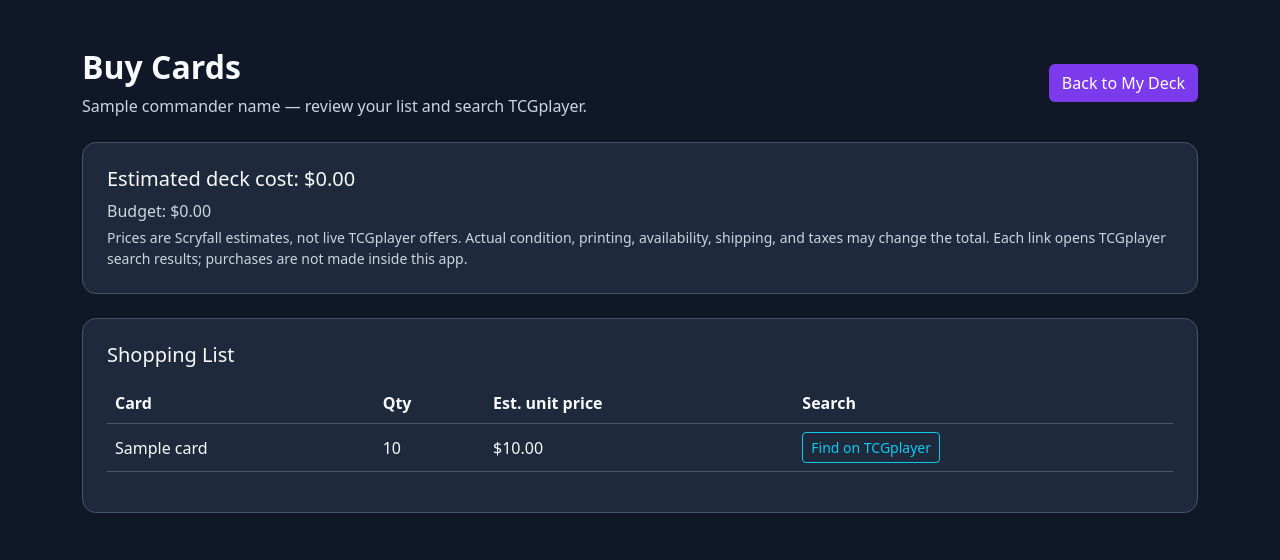
After one commit to mlf5626/Budget-Commander-Deck-Builder, a Flask app: template templates/buy.html in a window 1280 px wide. The commit adds this page. Shown: the top 560 px of the page. Run offline with Flask 3, Linux system fonts and the light colour scheme; the template is opened without the code that fills it: most values are stand-ins (such as "Sample title", 1, 10 or a date in 2020).

Commit message:
Add deck export and card purchase features
Added text deck exports, saved deck exports, a card shopping list, and TCGplayer search links with estimated card prices.

```diff
--- a/app.py
+++ b/app.py
@@ -1,7 +1,9 @@
-from flask import Flask, render_template, request, session, redirect, url_for
+from flask import Flask, render_template, request, session, redirect, url_for, Response
 import requests
 from functools import lru_cache
 import sqlite3
+from urllib.parse import quote
+import re
 from legality import validate_deck
 from recommendations import fetch_recommendations, CATEGORIES
 from database import (
@@ -901,5 +903,72 @@ def delete_deck(deck_id):
     return redirect(url_for("saved_decks"))
 
 
+
+
+def format_deck_export(commander_name, deck_cards, basic_lands):
+    """Moxfield-style plaintext decklist, commander first."""
+    lines = [f"1 {commander_name}", ""]
+    for card in deck_cards:
+        lines.append(f"1 {card['name']}")
+    for land_name, quantity in sorted(basic_lands.items()):
+        if int(quantity) > 0:
+            lines.append(f"{int(quantity)} {land_name}")
+    return "\n".join(lines) + "\n"
+
+
+def deck_download_response(commander_name, deck_cards, basic_lands):
+    content = format_deck_export(commander_name, deck_cards, basic_lands)
+    # ASCII-only filename avoids unsafe and unsupported characters in Content-Disposition.
+    filename = re.sub(r"[^A-Za-z0-9_-]+", "-", commander_name).strip("-")[:70] or "commander"
+    return Response(
+        content,
+        mimetype="text/plain; charset=utf-8",
+        headers={"Content-Disposition": f'attachment; filename="{filename}-deck.txt"'}
+    )
+
+
+@app.route("/export-deck")
+def export_deck():
+    commander_name = session.get("commander_name")
+    if not commander_name:
+        return redirect(url_for("home"))
+    return deck_download_response(
+        commander_name, session.get("deck", []), session.get("basic_lands", {})
+    )
+
+
+@app.route("/export-saved-deck/<int:deck_id>")
+def export_saved_deck(deck_id):
+    saved = load_saved_deck(deck_id)
+    if saved is None:
+        return "Saved deck not found.", 404
+    return deck_download_response(
+        saved["commander_name"], saved["deck"], saved["basic_lands"]
+    )
+
+
+@app.route("/buy-cards")
+def buy_cards():
+    commander_name = session.get("commander_name")
+    if not commander_name:
+        return redirect(url_for("home"))
+    deck_cards = session.get("deck", [])
+    basic_lands = session.get("basic_lands", {})
+    commander_price = float(session.get("commander_price", 0))
+    rows = [{"name": commander_name, "quantity": 1, "unit_price": commander_price}]
+    for card in deck_cards:
+        rows.append({"name": card["name"], "quantity": 1, "unit_price": float(card["price"])})
+    for name, qty in sorted(basic_lands.items()):
+        price = get_basic_land_price(name)
+        rows.append({"name": name, "quantity": qty, "unit_price": price})
+    for row in rows:
+        row["tcgplayer_url"] = "https://www.tcgplayer.com/search/magic/product?productLineName=magic&q=" + quote(row["name"], safe="")
+    total = sum(row["quantity"] * row["unit_price"] for row in rows if row["unit_price"] is not None)
+    return render_template(
+        "buy.html", commander_name=commander_name, rows=rows,
+        estimated_total=total, budget=float(session.get("budget", 0)),
+        unpriced=any(row["unit_price"] is None for row in rows)
+    )
+
 if __name__ == "__main__":
     app.run(debug=True)
--- /dev/null
+++ b/templates/buy.html
@@ -0,0 +1,52 @@
+<!doctype html>
+<html lang="en">
+<head>
+  <meta charset="utf-8">
+  <meta name="viewport" content="width=device-width, initial-scale=1">
+  <title>Buy Cards | Budget Commander Deck Builder</title>
+  <link href="https://cdn.jsdelivr.net/npm/bootstrap@5.3.3/dist/css/bootstrap.min.css" rel="stylesheet">
+  <style>
+    body {background:#101827;color:#f8fafc;}
+    .panel {background:#1e293b;border:1px solid #475569;border-radius:14px;}
+    .muted {color:#cbd5e1;}
+    .table {--bs-table-bg:transparent;--bs-table-color:#f8fafc;--bs-table-border-color:#475569;}
+    .btn-purple {background:#7c3aed;color:white;}
+    .btn-purple:hover {background:#6d28d9;color:white;}
+  </style>
+</head>
+<body>
+<main class="container py-5">
+  <div class="d-flex flex-wrap justify-content-between align-items-center gap-3 mb-4">
+    <div>
+      <h1 class="h2 fw-bold">Buy Cards</h1>
+      <p class="muted mb-0">{{ commander_name }} — review your list and search TCGplayer.</p>
+    </div>
+    <a href="{{ url_for('deck') }}" class="btn btn-purple">Back to My Deck</a>
+  </div>
+  <section class="panel p-4 mb-4">
+    <h2 class="h5">Estimated deck cost: ${{ '%.2f'|format(estimated_total) }}</h2>
+    <p class="muted mb-1">Budget: ${{ '%.2f'|format(budget) }}</p>
+    <p class="muted small mb-0">Prices are Scryfall estimates, not live TCGplayer offers. Actual condition, printing, availability, shipping, and taxes may change the total. Each link opens TCGplayer search results; purchases are not made inside this app.</p>
+    {% if unpriced %}<div class="alert alert-warning mt-3 mb-0">Some cards have unavailable prices and are excluded from this estimate.</div>{% endif %}
+  </section>
+  <section class="panel p-4">
+    <h2 class="h5 mb-3">Shopping List</h2>
+    <div class="table-responsive">
+      <table class="table align-middle">
+        <thead><tr><th>Card</th><th>Qty</th><th>Est. unit price</th><th>Search</th></tr></thead>
+        <tbody>
+        {% for card in rows %}
+          <tr>
+            <td>{{ card.name }}</td>
+            <td>{{ card.quantity }}</td>
+            <td>{% if card.unit_price is not none %}${{ '%.2f'|format(card.unit_price) }}{% else %}Unavailable{% endif %}</td>
+            <td><a href="{{ card.tcgplayer_url }}" target="_blank" rel="noopener noreferrer" class="btn btn-sm btn-outline-info">Find on TCGplayer</a></td>
+          </tr>
+        {% endfor %}
+        </tbody>
+      </table>
+    </div>
+  </section>
+</main>
+</body>
+</html>
--- a/templates/deck.html
+++ b/templates/deck.html
@@ -452,6 +452,12 @@
             </a>
 
 
+<!-- Export and purchase options -->
+<div class="d-flex flex-wrap gap-2 my-3">
+    <a href="{{ url_for('export_deck') }}" class="btn btn-success">Export Deck (.txt)</a>
+    <a href="{{ url_for('buy_cards') }}" class="btn btn-outline-info">Buy Cards</a>
+</div>
+
 <!-- Save Deck and My Saved Decks buttons -->
 <div class="d-flex flex-wrap gap-2 my-3">
     <form action="{{ url_for('save_current_deck') }}" method="POST">
--- a/templates/saved_decks.html
+++ b/templates/saved_decks.html
@@ -30,6 +30,7 @@
               <form action="{{ url_for('load_deck', deck_id=saved.id) }}" method="post">
                 <button type="submit" class="btn btn-purple">Load &amp; Edit</button>
               </form>
+              <a href="{{ url_for('export_saved_deck', deck_id=saved.id) }}" class="btn btn-outline-info">Export .txt</a>
               <form action="{{ url_for('delete_deck', deck_id=saved.id) }}" method="post" onsubmit="return confirm('Delete this saved deck permanently?');">
                 <button type="submit" class="btn btn-outline-danger">Delete</button>
               </form>
```
